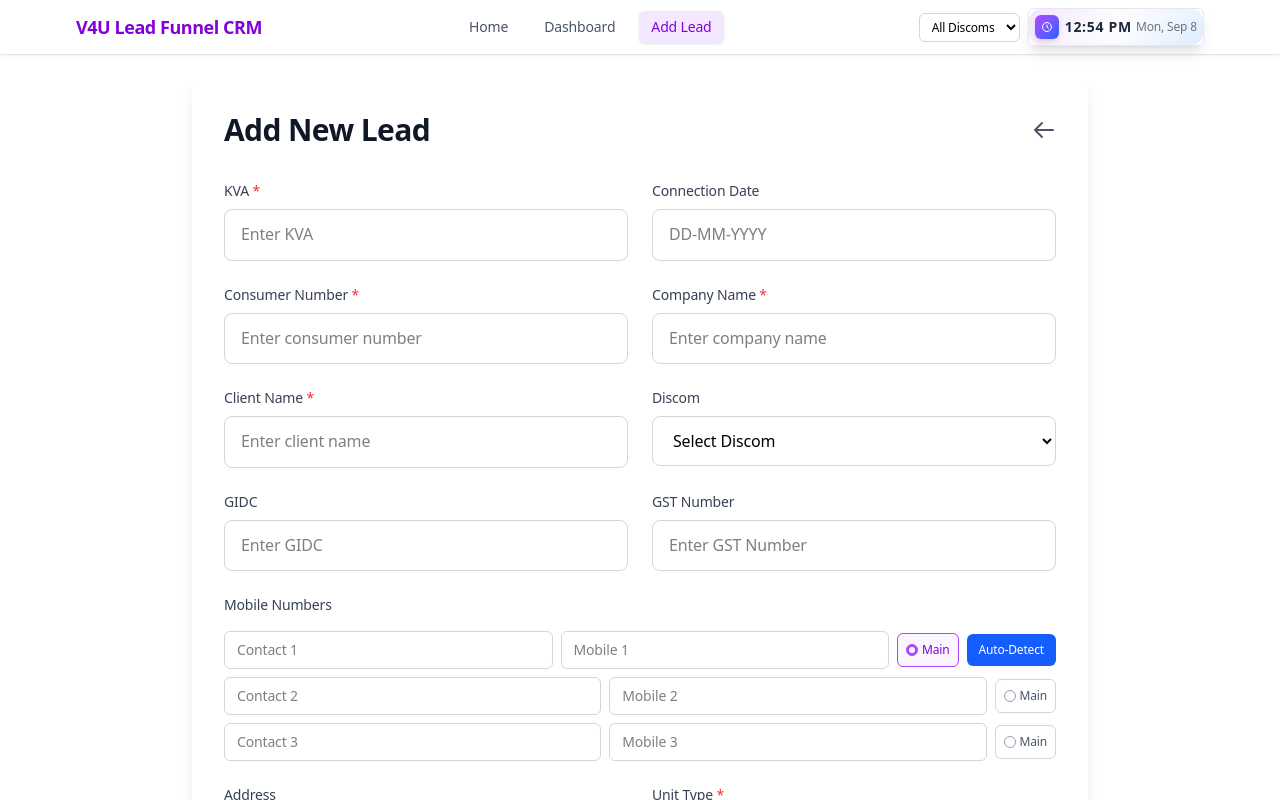
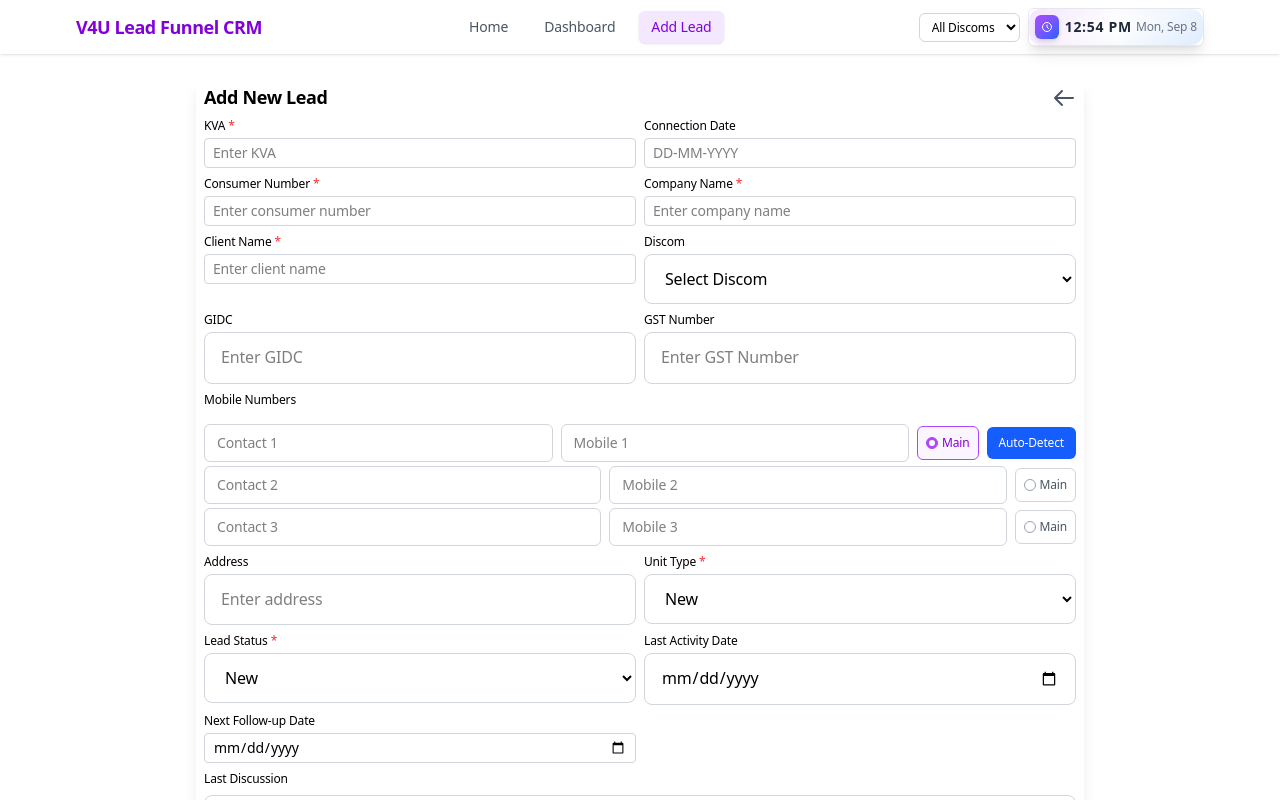
Before and after one commit to Harmitpatel428/Sales-Funnel-CM, a Next.js app: page /add-lead in a window 1280 px wide. Built offline with nearby package versions, Linux system fonts and the light colour scheme.

Commit message:
Sep 8, 2025, 7:27 PM

```diff
--- a/app/add-lead/page.tsx
+++ b/app/add-lead/page.tsx
@@ -769,11 +769,11 @@ export default function AddLeadPage() {
   };
 
   return (
-    <div className="max-w-4xl mx-auto">
-      <div className="bg-white rounded-lg shadow-lg p-8">
+    <div className="max-w-4xl mx-auto px-1">
+      <div className="bg-white rounded-lg shadow-lg p-2">
         {/* Header */}
-        <div className="flex items-center justify-between mb-8">
-          <h1 className="text-3xl font-bold text-gray-900">
+        <div className="flex items-center justify-between mb-2">
+          <h1 className="text-lg font-bold text-black">
             {isEditMode ? 'Edit Lead' : 'Add New Lead'}
           </h1>
           <button
@@ -789,10 +789,10 @@ export default function AddLeadPage() {
         </div>
 
         {/* Form */}
-        <form onSubmit={handleSubmit} className="space-y-6 pb-8" noValidate>
-          <div className="grid grid-cols-1 md:grid-cols-2 gap-6">
-            <div className="space-y-2">
-              <label htmlFor="kva" className="block text-sm font-medium text-gray-700">
+        <form onSubmit={handleSubmit} className="space-y-2 pb-2" noValidate>
+          <div className="grid grid-cols-1 md:grid-cols-2 gap-2">
+            <div className="space-y-1">
+              <label htmlFor="kva" className="block text-xs font-medium text-black">
                 KVA <span className="text-red-500">*</span>
               </label>
               <input
@@ -801,15 +801,15 @@ export default function AddLeadPage() {
                 name="kva"
                 value={formData.kva}
                 onChange={handleChange}
-                className={`w-full px-4 py-3 border rounded-lg focus:ring-2 focus:ring-purple-500 focus:border-purple-500 transition-colors duration-200 text-black ${
+                className={`w-full px-2 py-1 border rounded focus:ring-2 focus:ring-purple-500 focus:border-purple-500 transition-colors duration-200 text-black text-sm ${
                   errors.kva ? 'border-red-500 bg-red-50' : 'border-gray-300'
                 }`}
                 placeholder="Enter KVA"
                 disabled={isSubmitting}
               />
               {errors.kva && (
-                <p className="text-sm text-red-600 flex items-center">
-                  <svg className="w-4 h-4 mr-1" fill="currentColor" viewBox="0 0 20 20">
+                <p className="text-xs text-red-600 flex items-center">
+                  <svg className="w-3 h-3 mr-1" fill="currentColor" viewBox="0 0 20 20">
                     <path fillRule="evenodd" d="M18 10a8 8 0 11-16 0 8 8 0 0116 0zm-7 4a1 1 0 11-2 0 1 1 0 012 0zm-1-9a1 1 0 00-1 1v4a1 1 0 102 0V6a1 1 0 00-1-1z" clipRule="evenodd" />
                   </svg>
                   {errors.kva}
@@ -817,8 +817,8 @@ export default function AddLeadPage() {
               )}
             </div>
 
-            <div className="space-y-2">
-              <label htmlFor="connectionDate" className="block text-sm font-medium text-gray-700">
+            <div className="space-y-1">
+              <label htmlFor="connectionDate" className="block text-xs font-medium text-black">
                 Connection Date
               </label>
               <input
@@ -827,7 +827,7 @@ export default function AddLeadPage() {
                 name="connectionDate"
                 value={formData.connectionDate}
                 onChange={handleConnectionDateChange}
-                className={`w-full px-4 py-3 border rounded-lg focus:ring-2 focus:ring-purple-500 focus:border-purple-500 transition-colors duration-200 text-black ${
+                className={`w-full px-2 py-1 border rounded focus:ring-2 focus:ring-purple-500 focus:border-purple-500 transition-colors duration-200 text-black text-sm ${
                   errors.connectionDate ? 'border-red-500 bg-red-50' : 'border-gray-300'
                 }`}
                 placeholder="DD-MM-YYYY"
@@ -835,8 +835,8 @@ export default function AddLeadPage() {
                 maxLength={10}
               />
               {errors.connectionDate && (
-                <p className="text-sm text-red-600 flex items-center">
-                  <svg className="w-4 h-4 mr-1" fill="currentColor" viewBox="0 0 20 20">
+                <p className="text-xs text-red-600 flex items-center">
+                  <svg className="w-3 h-3 mr-1" fill="currentColor" viewBox="0 0 20 20">
                     <path fillRule="evenodd" d="M18 10a8 8 0 11-16 0 8 8 0 0116 0zm-7 4a1 1 0 11-2 0 1 1 0 012 0zm-1-9a1 1 0 00-1 1v4a1 1 0 102 0V6a1 1 0 00-1-1z" clipRule="evenodd" />
                   </svg>
                   {errors.connectionDate}
@@ -844,8 +844,8 @@ export default function AddLeadPage() {
               )}
             </div>
 
-            <div className="space-y-2">
-              <label htmlFor="consumerNumber" className="block text-sm font-medium text-gray-700">
+            <div className="space-y-1">
+              <label htmlFor="consumerNumber" className="block text-xs font-medium text-black">
                 Consumer Number <span className="text-red-500">*</span>
               </label>
               <input
@@ -854,15 +854,15 @@ export default function AddLeadPage() {
                 name="consumerNumber"
                 value={formData.consumerNumber}
                 onChange={handleChange}
-                className={`w-full px-4 py-3 border rounded-lg focus:ring-2 focus:ring-purple-500 focus:border-purple-500 transition-colors duration-200 text-black ${
+                className={`w-full px-2 py-1 border rounded focus:ring-2 focus:ring-purple-500 focus:border-purple-500 transition-colors duration-200 text-black text-sm ${
                   errors.consumerNumber ? 'border-red-500 bg-red-50' : 'border-gray-300'
                 }`}
                 placeholder="Enter consumer number"
                 disabled={isSubmitting}
               />
               {errors.consumerNumber && (
-                <p className="text-sm text-red-600 flex items-center">
-                  <svg className="w-4 h-4 mr-1" fill="currentColor" viewBox="0 0 20 20">
+                <p className="text-xs text-red-600 flex items-center">
+                  <svg className="w-3 h-3 mr-1" fill="currentColor" viewBox="0 0 20 20">
                     <path fillRule="evenodd" d="M18 10a8 8 0 11-16 0 8 8 0 0116 0zm-7 4a1 1 0 11-2 0 1 1 0 012 0zm-1-9a1 1 0 00-1 1v4a1 1 0 102 0V6a1 1 0 00-1-1z" clipRule="evenodd" />
                   </svg>
                   {errors.consumerNumber}
@@ -870,8 +870,8 @@ export default function AddLeadPage() {
               )}
             </div>
 
-            <div className="space-y-2">
-              <label htmlFor="company" className="block text-sm font-medium text-gray-700">
+            <div className="space-y-1">
+              <label htmlFor="company" className="block text-xs font-medium text-black">
                 Company Name <span className="text-red-500">*</span>
               </label>
               <input
@@ -880,15 +880,15 @@ export default function AddLeadPage() {
                 name="company"
                 value={formData.company}
                 onChange={handleChange}
-                className={`w-full px-4 py-3 border rounded-lg focus:ring-2 focus:ring-purple-500 focus:border-purple-500 transition-colors duration-200 text-black ${
+                className={`w-full px-2 py-1 border rounded focus:ring-2 focus:ring-purple-500 focus:border-purple-500 transition-colors duration-200 text-black text-sm ${
                   errors.company ? 'border-red-500 bg-red-50' : 'border-gray-300'
                 }`}
                 placeholder="Enter company name"
                 disabled={isSubmitting}
               />
               {errors.company && (
-                <p className="text-sm text-red-600 flex items-center">
-                  <svg className="w-4 h-4 mr-1" fill="currentColor" viewBox="0 0 20 20">
+                <p className="text-xs text-red-600 flex items-center">
+                  <svg className="w-3 h-3 mr-1" fill="currentColor" viewBox="0 0 20 20">
                     <path fillRule="evenodd" d="M18 10a8 8 0 11-16 0 8 8 0 0116 0zm-7 4a1 1 0 11-2 0 1 1 0 012 0zm-1-9a1 1 0 00-1 1v4a1 1 0 102 0V6a1 1 0 00-1-1z" clipRule="evenodd" />
                   </svg>
                   {errors.company}
@@ -896,8 +896,8 @@ export default function AddLeadPage() {
               )}
             </div>
 
-            <div className="space-y-2">
-              <label htmlFor="clientName" className="block text-sm font-medium text-gray-700">
+            <div className="space-y-1">
+              <label htmlFor="clientName" className="block text-xs font-medium text-black">
                 Client Name <span className="text-red-500">*</span>
               </label>
               <input
@@ -906,15 +906,15 @@ export default function AddLeadPage() {
                 name="clientName"
                 value={formData.clientName}
                 onChange={handleChange}
-                className={`w-full px-4 py-3 border rounded-lg focus:ring-2 focus:ring-purple-500 focus:border-purple-500 transition-colors duration-200 text-black ${
+                className={`w-full px-2 py-1 border rounded focus:ring-2 focus:ring-purple-500 focus:border-purple-500 transition-colors duration-200 text-black text-sm ${
                   errors.clientName ? 'border-red-500 bg-red-50' : 'border-gray-300'
                 }`}
                 placeholder="Enter client name"
                 disabled={isSubmitting}
               />
               {errors.clientName && (
-                <p className="text-sm text-red-600 flex items-center">
-                  <svg className="w-4 h-4 mr-1" fill="currentColor" viewBox="0 0 20 20">
+                <p className="text-xs text-red-600 flex items-center">
+                  <svg className="w-3 h-3 mr-1" fill="currentColor" viewBox="0 0 20 20">
                     <path fillRule="evenodd" d="M18 10a8 8 0 11-16 0 8 8 0 0116 0zm-7 4a1 1 0 11-2 0 1 1 0 012 0zm-1-9a1 1 0 00-1 1v4a1 1 0 102 0V6a1 1 0 00-1-1z" clipRule="evenodd" />
                   </svg>
                   {errors.clientName}
@@ -922,8 +922,8 @@ export default function AddLeadPage() {
               )}
             </div>
 
-            <div className="space-y-2">
-              <label htmlFor="discom" className="block text-sm font-medium text-gray-700">
+            <div className="space-y-1">
+              <label htmlFor="discom" className="block text-xs font-medium text-black">
                 Discom
               </label>
               <select
@@ -942,8 +942,8 @@ export default function AddLeadPage() {
               </select>
             </div>
 
-            <div className="space-y-2">
-              <label htmlFor="gidc" className="block text-sm font-medium text-gray-700">
+            <div className="space-y-1">
+              <label htmlFor="gidc" className="block text-xs font-medium text-black">
                 GIDC
               </label>
               <input
@@ -958,8 +958,8 @@ export default function AddLeadPage() {
               />
             </div>
 
-            <div className="space-y-2">
-              <label htmlFor="gstNumber" className="block text-sm font-medium text-gray-700">
+            <div className="space-y-1">
+              <label htmlFor="gstNumber" className="block text-xs font-medium text-black">
                 GST Number
               </label>
               <input
@@ -976,10 +976,10 @@ export default function AddLeadPage() {
 
             {/* Mobile Numbers Section */}
             <div className="md:col-span-2 space-y-4">
-              <label className="block text-sm font-medium text-gray-700">
+              <label className="block text-xs font-medium text-black">
                 Mobile Numbers
               </label>
-              <div className="space-y-2">
+              <div className="space-y-1">
                 {formData.mobileNumbers.map((mobile, index) => (
                   <div key={mobile.id} className="space-y-1">
                     <div className="flex items-center space-x-2">
@@ -1051,8 +1051,8 @@ export default function AddLeadPage() {
                 ))}
               </div>
               {errors.mobileNumbers && (
-                <p className="text-sm text-red-600 flex items-center">
-                  <svg className="w-4 h-4 mr-1" fill="currentColor" viewBox="0 0 20 20">
+                <p className="text-xs text-red-600 flex items-center">
+                  <svg className="w-3 h-3 mr-1" fill="currentColor" viewBox="0 0 20 20">
                     <path fillRule="evenodd" d="M18 10a8 8 0 11-16 0 8 8 0 0116 0zm-7 4a1 1 0 11-2 0 1 1 0 012 0zm-1-9a1 1 0 00-1 1v4a1 1 0 102 0V6a1 1 0 00-1-1z" clipRule="evenodd" />
                   </svg>
                   {errors.mobileNumbers}
@@ -1060,8 +1060,8 @@ export default function AddLeadPage() {
               )}
             </div>
 
-            <div className="space-y-2">
-              <label htmlFor="companyLocation" className="block text-sm font-medium text-gray-700">
+            <div className="space-y-1">
+              <label htmlFor="companyLocation" className="block text-xs font-medium text-black">
                 Address
               </label>
               <input
@@ -1076,8 +1076,8 @@ export default function AddLeadPage() {
               />
             </div>
 
-            <div className="space-y-2">
-              <label htmlFor="unitType" className="block text-sm font-medium text-gray-700">
+            <div className="space-y-1">
+              <label htmlFor="unitType" className="block text-xs font-medium text-black">
                 Unit Type <span className="text-red-500">*</span>
               </label>
               <select
@@ -1095,8 +1095,8 @@ export default function AddLeadPage() {
               </select>
             </div>
 
-            <div className="space-y-2">
-              <label htmlFor="status" className="block text-sm font-medium text-gray-700">
+            <div className="space-y-1">
+              <label htmlFor="status" className="block text-xs font-medium text-black">
                 Lead Status <span className="text-red-500">*</span>
               </label>
               <select
@@ -1121,8 +1121,8 @@ export default function AddLeadPage() {
               </select>
             </div>
 
-            <div className="space-y-2">
-              <label htmlFor="lastActivityDate" className="block text-sm font-medium text-gray-700">
+            <div className="space-y-1">
+              <label htmlFor="lastActivityDate" className="block text-xs font-medium text-black">
                 Last Activity Date
               </label>
               <div className="relative">
@@ -1152,8 +1152,8 @@ export default function AddLeadPage() {
               </div>
             </div>
 
-            <div className="space-y-2">
-              <label htmlFor="followUpDate" className="block text-sm font-medium text-gray-700">
+            <div className="space-y-1">
+              <label htmlFor="followUpDate" className="block text-xs font-medium text-black">
                 Next Follow-up Date
                 {['Follow-up', 'Hotlead', 'Mandate Sent', 'Documentation', 'Meeting Requested', 'Work Confirmation Pending'].includes(formData.status) && (
                   <span className="text-red-500">*</span>
@@ -1189,15 +1189,15 @@ export default function AddLeadPage() {
                     }
                   }}
                   min={new Date().toISOString().split('T')[0]}
-                  className={`w-full px-4 py-3 border rounded-lg focus:ring-2 focus:ring-purple-500 focus:border-purple-500 transition-colors duration-200 text-black ${
+                  className={`w-full px-2 py-1 border rounded focus:ring-2 focus:ring-purple-500 focus:border-purple-500 transition-colors duration-200 text-black text-sm ${
                     errors.followUpDate ? 'border-red-500 bg-red-50' : 'border-gray-300'
                   }`}
                   disabled={isSubmitting}
                 />
               </div>
               {errors.followUpDate && (
-                <p className="text-sm text-red-600 flex items-center">
-                  <svg className="w-4 h-4 mr-1" fill="currentColor" viewBox="0 0 20 20">
+                <p className="text-xs text-red-600 flex items-center">
+                  <svg className="w-3 h-3 mr-1" fill="currentColor" viewBox="0 0 20 20">
                     <path fillRule="evenodd" d="M18 10a8 8 0 11-16 0 8 8 0 0116 0zm-7 4a1 1 0 11-2 0 1 1 0 012 0zm-1-9a1 1 0 00-1 1v4a1 1 0 102 0V6a1 1 0 00-1-1z" clipRule="evenodd" />
                   </svg>
                   {errors.followUpDate}
@@ -1207,7 +1207,7 @@ export default function AddLeadPage() {
           </div>
 
           <div className="space-y-2">
-            <label htmlFor="notes" className="block text-sm font-medium text-gray-700">
+            <label htmlFor="notes" className="block text-xs font-medium text-black">
               Last Discussion
               {['Follow-up', 'Hotlead', 'Mandate Sent', 'Documentation', 'Meeting Requested', 'Work Confirmation Pending'].includes(formData.status) && (
                 <span className="text-red-500">*</span>
@@ -1290,11 +1290,11 @@ export default function AddLeadPage() {
           </div>
 
           {/* Form Actions */}
-          <div className="flex flex-col sm:flex-row gap-4 pt-6 border-t border-gray-200">
+          <div className="flex flex-col sm:flex-row gap-2 pt-2 border-t border-gray-200">
             <button
               type="submit"
               disabled={isSubmitting}
-              className={`flex-1 sm:flex-none sm:px-8 py-3 rounded-lg font-medium transition-all duration-200 focus:outline-none focus:ring-2 focus:ring-purple-500 focus:ring-offset-2 ${
+              className={`flex-1 sm:flex-none sm:px-4 py-2 rounded font-medium transition-all duration-200 focus:outline-none focus:ring-2 focus:ring-purple-500 focus:ring-offset-2 text-sm ${
                 isSubmitting
                   ? 'bg-gray-400 cursor-not-allowed text-white'
                   : 'bg-purple-600 hover:bg-purple-700 text-white shadow-lg hover:shadow-xl transform hover:-translate-y-0.5'
@@ -1317,7 +1317,7 @@ export default function AddLeadPage() {
               type="button"
               onClick={handleCancel}
               disabled={isSubmitting}
-              className="flex-1 sm:flex-none sm:px-8 py-3 border border-gray-300 rounded-lg text-gray-700 font-medium hover:bg-gray-50 transition-colors duration-200 focus:outline-none focus:ring-2 focus:ring-gray-500 focus:ring-offset-2 disabled:opacity-50"
+              className="flex-1 sm:flex-none sm:px-4 py-2 border border-gray-300 rounded text-black font-medium hover:bg-gray-50 transition-colors duration-200 focus:outline-none focus:ring-2 focus:ring-gray-500 focus:ring-offset-2 disabled:opacity-50 text-sm"
             >
               Cancel
             </button>
```
